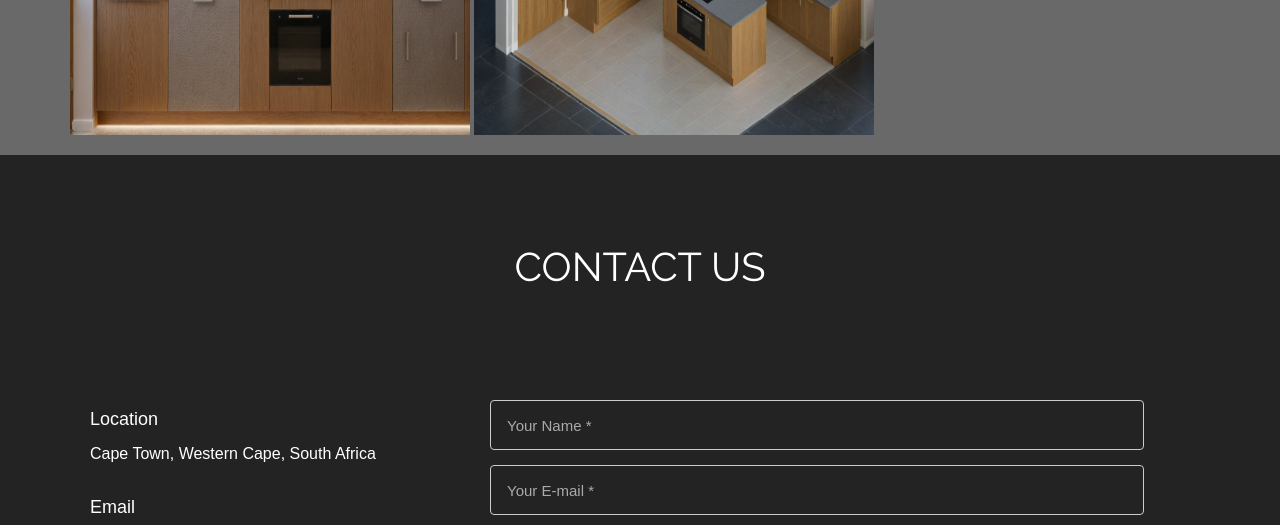
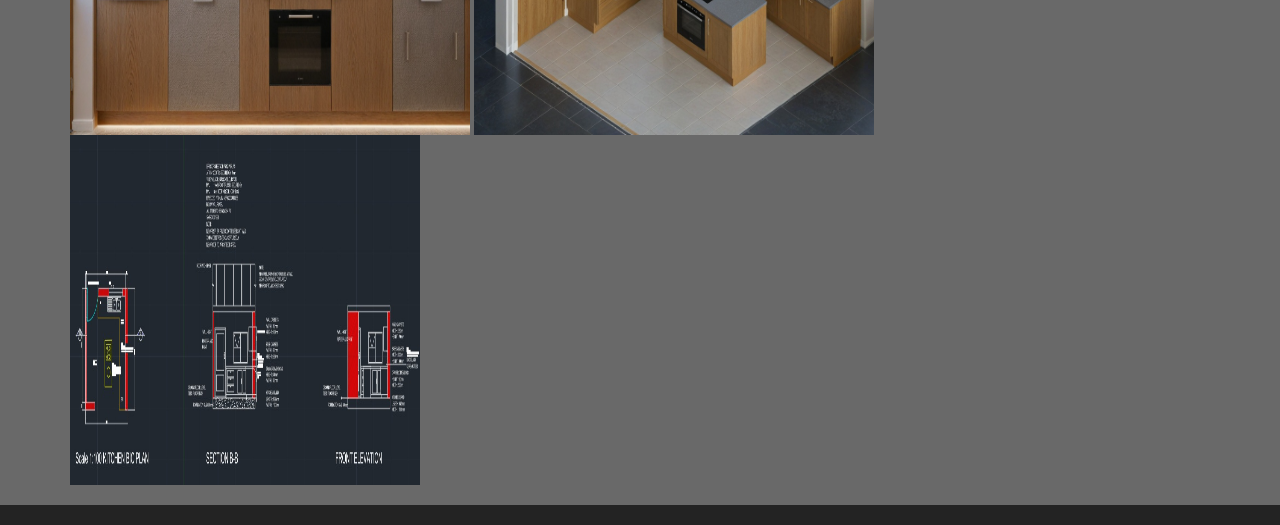
Before and after one commit to st10456896/Delfligo-main, a plain HTML site: page index.html in a window 1280 px wide. Shown: the part 4700-5225 px from the top of the page. Drawn offline with Linux system fonts and the light colour scheme.

Commit message:
kitchen plan

```diff
--- a/index.html
+++ b/index.html
@@ -391,6 +391,7 @@
         <div class="project-images">
           <img src="img/kitchen.jpg" alt="Kitchen Image 1"  height="400" width="400">
           <img src="img/kitchen 2.jpg" alt="Kitchen Image 2" height="400" width="400">
+          <img src="img/kitchen plan.jpg" height="350" width="350">
         </div>
 
       </div>
```
Also changed, not shown: img/kitchen plan.jpg (added).
